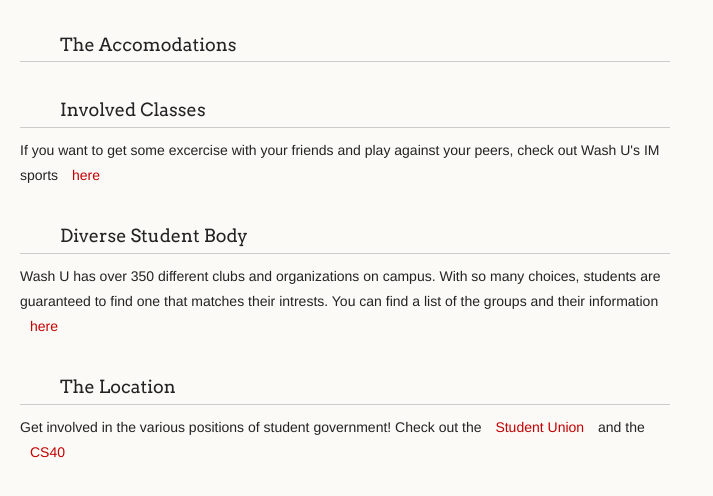
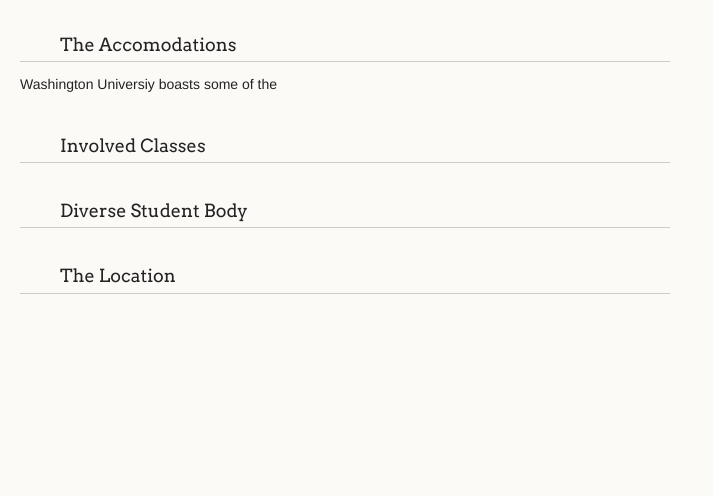
Before and after one commit to julfelder/What-makes-us-special, a plain HTML site: page index.html in a window 1280 px wide. Shown: the part 104-600 px from the top of the page, without its empty margins (0-713 px from the left). Drawn offline with Linux system fonts and the light colour scheme.

Commit message:
Update index.html

```diff
--- a/index.html
+++ b/index.html
@@ -19,21 +19,21 @@
         <h3>
 <a id="club sports" class="anchor" href="http://bearsports.wustl.edu/intramurals/sports_clubs" aria-hidden="true"><span aria-hidden="true" class="octicon octicon-link"></span></a>The Accomodations</h3>
 
-<p></p>
+<p>Washington Universiy boasts some of the </p>
 
 <h3>
 <a id="ims" class="anchor" href="#designer-templates" aria-hidden="true"><span aria-hidden="true" class="octicon octicon-link"></span></a>Involved Classes</h3>
 
-<p>If you want to get some excercise with your friends and play against your peers, check out Wash U's IM sports <a href="http://bearsports.wustl.edu/intramurals/index">here</a></p>
+<p></p>
 
 <h3>
 <a id="clubs" class="anchor" href="#creating-pages-manually" aria-hidden="true"><span aria-hidden="true" class="octicon octicon-link"></span></a>Diverse Student Body</h3>
-<p>Wash U has over 350 different clubs and organizations on campus. With so many choices, students are guaranteed to find one that matches their intrests. You can find a list of the groups and their information <a href="http://su.wustl.edu/su-group-directory/">here</a></p>
+<p></p>
 
 <h3>
 <a id="student govt" class="anchor" href="#authors-and-contributors" aria-hidden="true"><span aria-hidden="true" class="octicon octicon-link"></span></a>The Location</h3>
 
-<p>Get involved in the various positions of student government! Check out the <a href="http://su.wustl.edu/">Student Union</a> and the <a href="http://cs40.wustl.edu/"> CS40</a></p>
+<p></p>
 
 
 
```
